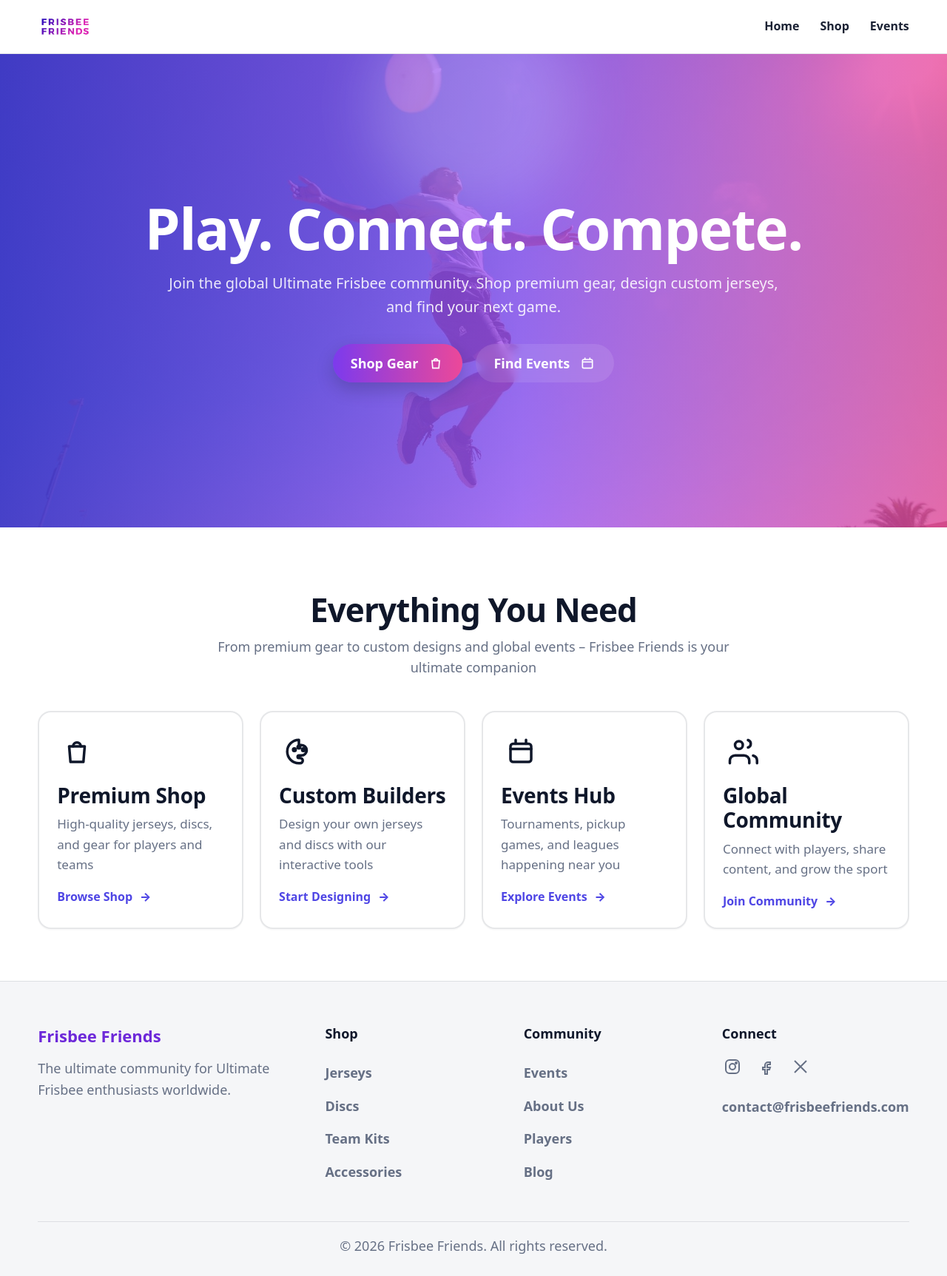
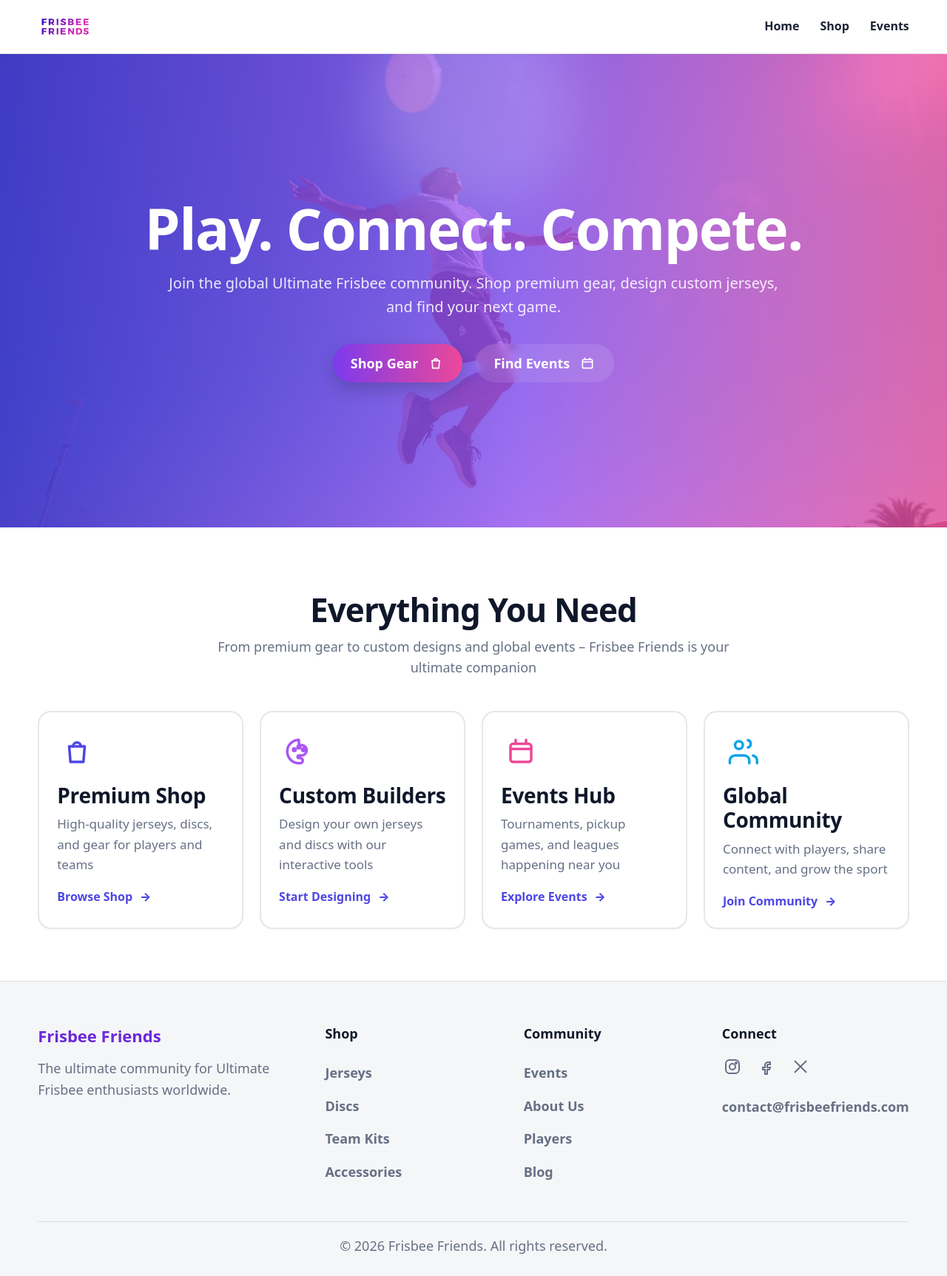
Before and after one commit to KyleManuel/frisbee-friends, a Jekyll site: the page built from index.md, in a window 1280 px wide. Shown: the whole page at 74% size. Built offline with Jekyll 4.4.1, drawn with Linux system fonts in a browser that asks for light colours.

Commit message:
re cards 2

```diff
--- a/assets/css/styles.css
+++ b/assets/css/styles.css
@@ -384,6 +384,34 @@ a{ color:inherit; text-decoration:none; }
   opacity: .9;
 }
 
+.feature-card{
+  display:block;
+  background:#fff;
+  border:2px solid rgba(15,23,42,.10);
+  border-radius:18px;
+  padding:26px 24px 22px;
+  text-decoration:none;
+  color:inherit;
+  transition: transform .18s ease, border-color .18s ease, box-shadow .18s ease;
+}
+
+.feature-card:hover{
+  transform: translateY(-2px);
+  box-shadow: 0 14px 28px rgba(15,23,42,.08);
+}
+
+/* Hover border matches the icon color */
+.feature-card[data-accent="purple"]:hover{ border-color:#4f46e5; }
+.feature-card[data-accent="pink"]:hover{ border-color:#a855f7; }
+.feature-card[data-accent="rose"]:hover{ border-color:#ec4899; }
+.feature-card[data-accent="blue"]:hover{ border-color:#0ea5e9; }
+
+/* (optional) keyboard focus matches too */
+.feature-card[data-accent="purple"]:focus-visible{ outline:3px solid #4f46e5; outline-offset:4px; }
+.feature-card[data-accent="pink"]:focus-visible{ outline:3px solid #a855f7; outline-offset:4px; }
+.feature-card[data-accent="rose"]:focus-visible{ outline:3px solid #ec4899; outline-offset:4px; }
+.feature-card[data-accent="blue"]:focus-visible{ outline:3px solid #0ea5e9; outline-offset:4px; }
+
 /* ===== Responsive: stack vertically on mobile ===== */
 @media (max-width: 1024px){
   .feature-grid{ grid-template-columns: repeat(2, 1fr); }
--- a/index.md
+++ b/index.md
@@ -49,28 +49,21 @@ title: Home
         From premium gear to custom designs and global events – Frisbee Friends is your ultimate companion
       </p>
     </div>
-
     <div class="feature-grid">
-        <!-- Premium Shop -->
-        <a class="feature-card" style="--accent:#4f46e5;" href="{{ '/shop/' | relative_url }}">
-            <div class="feature-icon" aria-hidden="true">
-            <!-- shopping bag -->
+        <a class="feature-card" data-accent="purple" href="{{ '/shop/' | relative_url }}">
+            <div class="feature-icon feature-icon--purple" aria-hidden="true">
             <svg viewBox="0 0 24 24" fill="none" stroke-width="2">
                 <path d="M6 8h12l-1 12H7L6 8z"></path>
                 <path d="M9 8a3 3 0 0 1 6 0"></path>
             </svg>
             </div>
-
             <h3>Premium Shop</h3>
             <p>High-quality jerseys, discs, and gear for players and teams</p>
-
             <div class="feature-link">Browse Shop <span aria-hidden="true">→</span></div>
         </a>
 
-        <!-- Custom Builders -->
-        <a class="feature-card" style="--accent:#a855f7;" href="{{ '/jersey-builder/' | relative_url }}">
-            <div class="feature-icon" aria-hidden="true">
-            <!-- palette -->
+        <a class="feature-card" data-accent="pink" href="{{ '/jersey-builder/' | relative_url }}">
+            <div class="feature-icon feature-icon--pink" aria-hidden="true">
             <svg viewBox="0 0 24 24" fill="none" stroke-width="2">
                 <path d="M12 3a9 9 0 1 0 0 18h1a2 2 0 0 0 0-4h-1a1 1 0 0 1 0-2h2a4 4 0 0 0 0-8h-2z"></path>
                 <circle cx="8.5" cy="10.5" r="1"></circle>
@@ -78,34 +71,26 @@ title: Home
                 <circle cx="15.5" cy="10.5" r="1"></circle>
             </svg>
             </div>
-
             <h3>Custom Builders</h3>
             <p>Design your own jerseys and discs with our interactive tools</p>
-
             <div class="feature-link">Start Designing <span aria-hidden="true">→</span></div>
         </a>
 
-        <!-- Events Hub -->
-        <a class="feature-card" style="--accent:#ec4899;" href="{{ '/events/' | relative_url }}">
-            <div class="feature-icon" aria-hidden="true">
-            <!-- calendar -->
+        <a class="feature-card" data-accent="rose" href="{{ '/events/' | relative_url }}">
+            <div class="feature-icon feature-icon--rose" aria-hidden="true">
             <svg viewBox="0 0 24 24" fill="none" stroke-width="2">
                 <path d="M8 3v3M16 3v3"></path>
                 <rect x="4" y="6" width="16" height="14" rx="2"></rect>
                 <path d="M4 10h16"></path>
             </svg>
             </div>
-
             <h3>Events Hub</h3>
             <p>Tournaments, pickup games, and leagues happening near you</p>
-
             <div class="feature-link">Explore Events <span aria-hidden="true">→</span></div>
         </a>
 
-        <!-- Global Community -->
-        <a class="feature-card" style="--accent:#0ea5e9;" href="{{ '/community/' | relative_url }}">
-            <div class="feature-icon" aria-hidden="true">
-            <!-- users -->
+        <a class="feature-card" data-accent="blue" href="{{ '/community/' | relative_url }}">
+            <div class="feature-icon feature-icon--blue" aria-hidden="true">
             <svg viewBox="0 0 24 24" fill="none" stroke-width="2">
                 <path d="M17 21v-2a4 4 0 0 0-4-4H6a4 4 0 0 0-4 4v2"></path>
                 <circle cx="9" cy="7" r="3"></circle>
@@ -113,10 +98,8 @@ title: Home
                 <path d="M16 3.13a3 3 0 0 1 0 5.75"></path>
             </svg>
             </div>
-
             <h3>Global Community</h3>
             <p>Connect with players, share content, and grow the sport</p>
-
             <div class="feature-link">Join Community <span aria-hidden="true">→</span></div>
         </a>
     </div>
```
